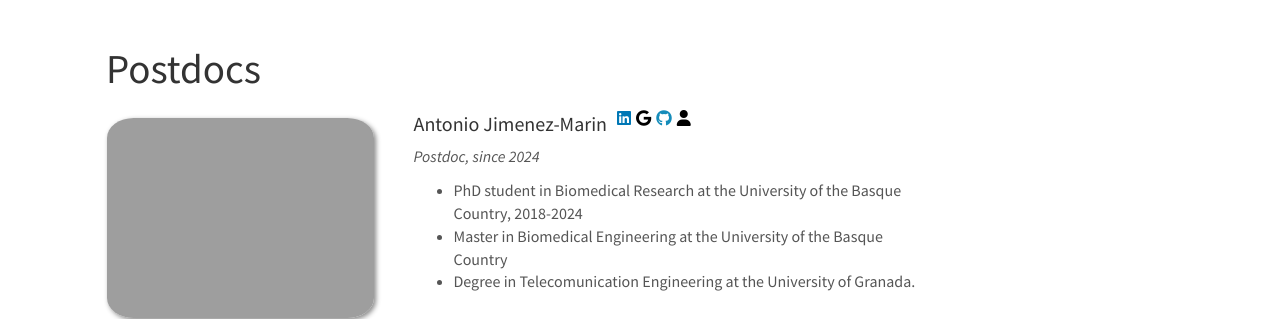
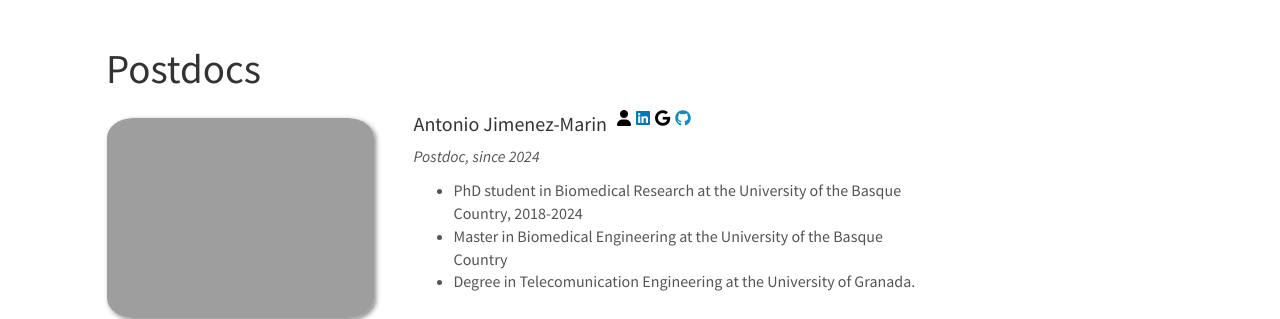
Before and after one commit to itellaetxe/compneurobilbao_website, a Jekyll site: the page built from _pages/team.md, in a window 1280 px wide and 900 px high, scrolled down 1004 px. Shown: the part 150-469 px from the top of the window. Built offline with Jekyll 4.4.1, drawn with Linux system fonts in a browser that asks for light colours; nearby versions of some CDN libraries.

Commit message:
[change social icons order]

```diff
--- a/_pages/team.md
+++ b/_pages/team.md
@@ -24,6 +24,11 @@ sitemap: false
   <div class="team-info-header">
   <h4>{{ member.name }}</h4>
   <div class="social-icons">
+  {% if member.user %}
+  <a href="{{ member.user }}" target="_blank" class="fab-icon">
+  <i class="fa fa-user" aria-hidden="true"></i>
+  </a>
+  {% endif %}
   {% if member.twitter %}
   <a href="{{ member.twitter }}" target="_blank" class="fab-icon">
     <i class="fab fa-twitter"></i>
@@ -134,6 +139,11 @@ sitemap: false
   <div class="team-info-header">
   <h4>{{ member.name }}</h4>
   <div class="social-icons">
+  {% if member.user %}
+  <a href="{{ member.user }}" target="_blank" class="fab-icon">
+  <i class="fa fa-user" aria-hidden="true"></i>
+  </a>
+  {% endif %}
   {% if member.twitter %}
   <a href="{{ member.twitter }}" target="_blank" class="fab-icon">
     <i class="fab fa-twitter"></i>
@@ -157,11 +167,6 @@ sitemap: false
   {% if member.github %}
   <a href="{{ member.github }}" target="_blank" class="fab-icon">
   <i class="fab fa-github"></i>
-  </a>
-  {% endif %}
-  {% if member.user %}
-  <a href="{{ member.user }}" target="_blank" class="fab-icon">
-  <i class="fa fa-user" aria-hidden="true"></i>
   </a>
   {% endif %}
   </div>
@@ -244,6 +249,11 @@ sitemap: false
   <div class="team-info-header">
   <h4>{{ member.name }}</h4>
   <div class="social-icons">
+  {% if member.user %}
+  <a href="{{ member.user }}" target="_blank" class="fab-icon">
+  <i class="fa fa-user" aria-hidden="true"></i>
+  </a>
+  {% endif %}
   {% if member.twitter %}
   <a href="{{ member.twitter }}" target="_blank" class="fab-icon">
     <i class="fab fa-twitter"></i>
@@ -355,9 +365,14 @@ sitemap: false
   <div class="team-info-header">
   <h4>{{ member.name }}</h4>
   <div class="social-icons">
+  {% if member.user %}
+  <a href="{{ member.user }}" target="_blank" class="fab-icon">
+  <i class="fa fa-user" aria-hidden="true"></i>
+  </a>
+  {% endif %}
   {% if member.twitter %}
   <a href="{{ member.twitter }}" target="_blank" class="fab-icon">
-    <i class="fab fa-twitter"></i>
+  <i class="fab fa-twitter"></i>
   </a>
   {% endif %}
   {% if member.linkedin %}
```
